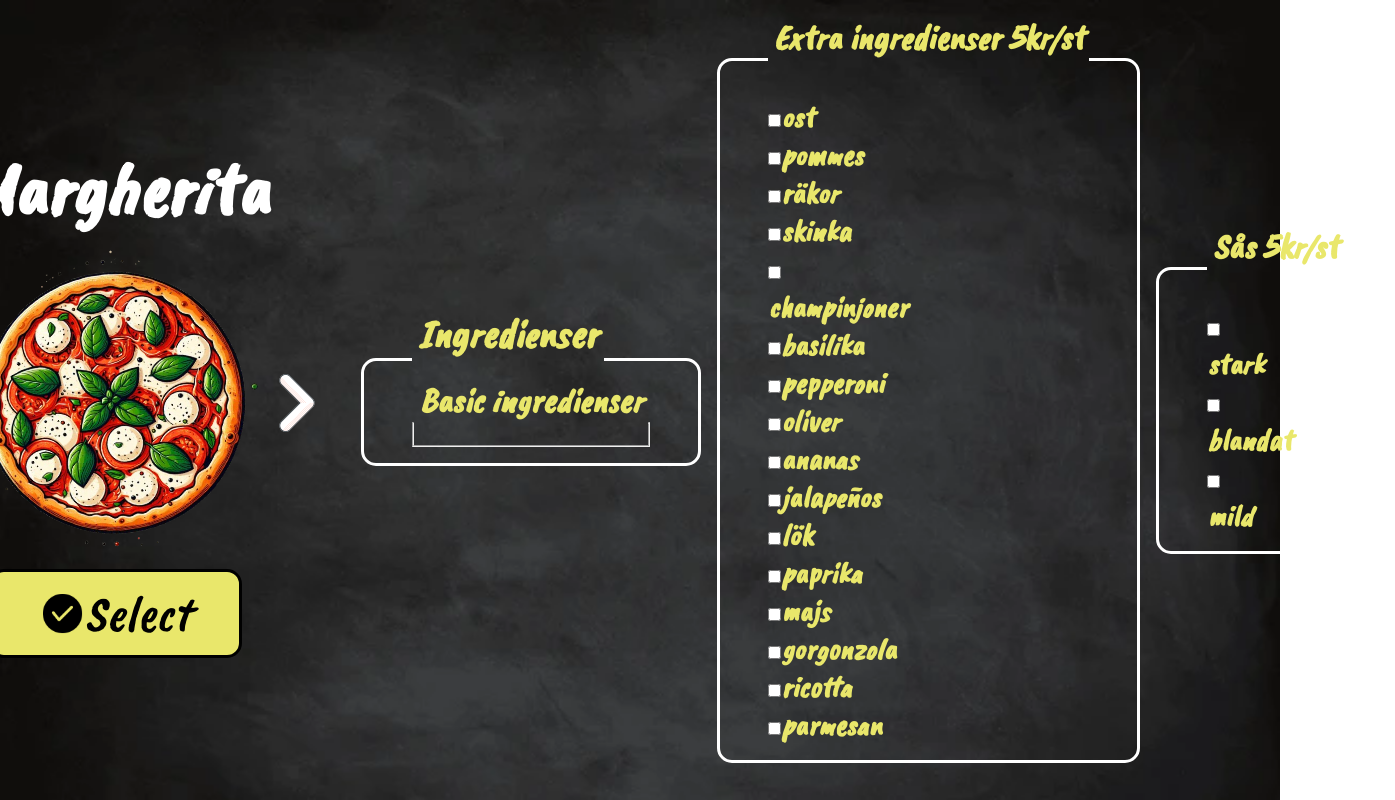
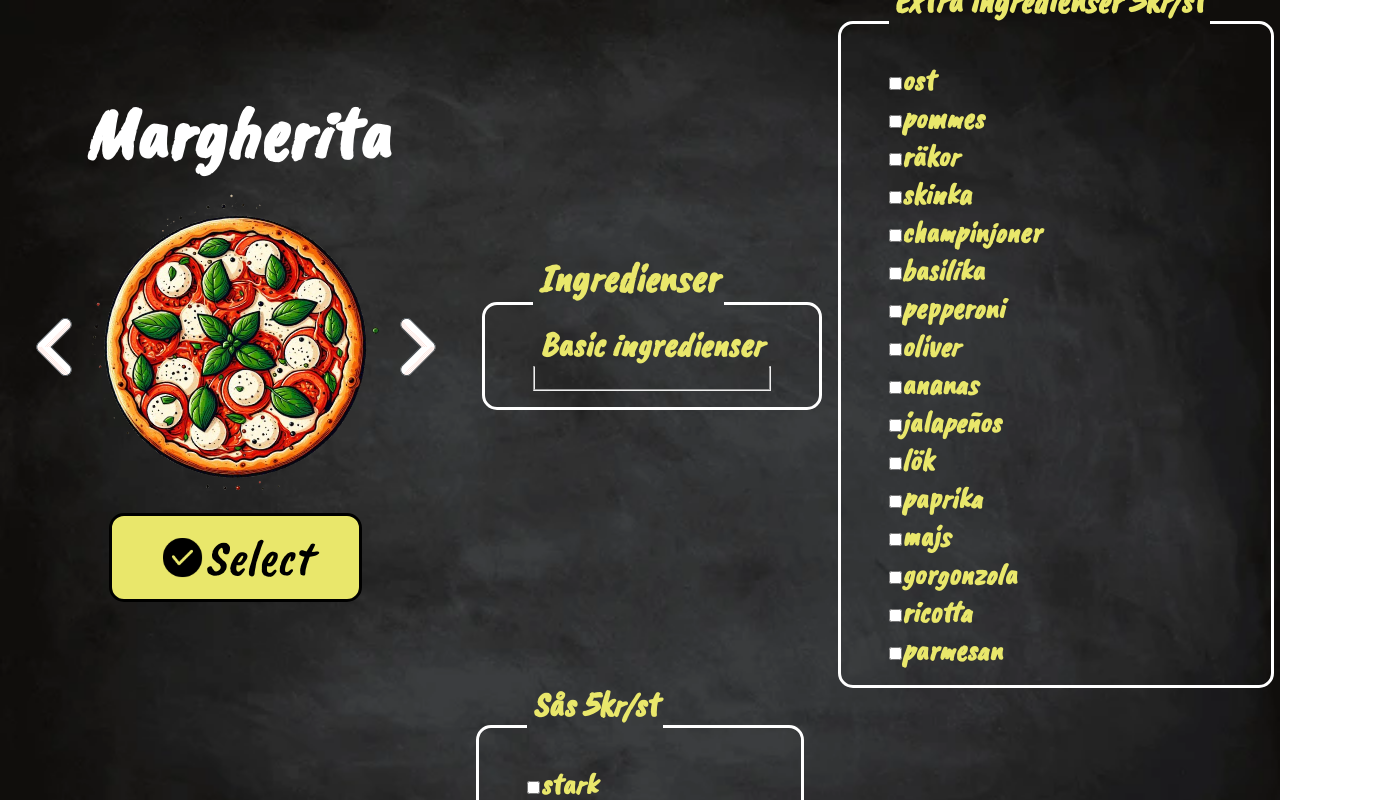
Before and after one commit to Ghayth-Sabeaallil/PizzaCal, a React (Vite) app: page / in a window 1280 px wide. Shown: the top 800 px of the page, 1395 px wide, since content can reach past the window. Built offline with nearby package versions, Linux system fonts and the light colour scheme.

Commit message:
check all basic ingredienser, wrap whole content

```diff
--- a/src/Components/Ingredienser/Ingredienser.tsx
+++ b/src/Components/Ingredienser/Ingredienser.tsx
@@ -18,7 +18,7 @@ const Ingredienser = () => {
             return pizzaDB[m.id].ingredienser.map((i) => {
               return (
                 <div className="defult-ingredienser" key={i}>
-                  <input type="checkbox" id={i} name={i} />
+                  <input checked type="checkbox" id={i} name={i} />
                   <label>{i}</label>
                 </div>
               );
--- a/src/index.css
+++ b/src/index.css
@@ -4,11 +4,12 @@
   box-sizing: border-box;
 }
 #root {
-  width: 100vw;
-  height: 100vh;
+  min-width: 100vw;
+  min-height: 100vh;
   display: flex;
   justify-content: center;
   align-items: center;
+  flex-wrap: wrap;
   background-image: url("../assets/img/bg.webp");
   background-size: cover;
   gap: 1rem;
```
